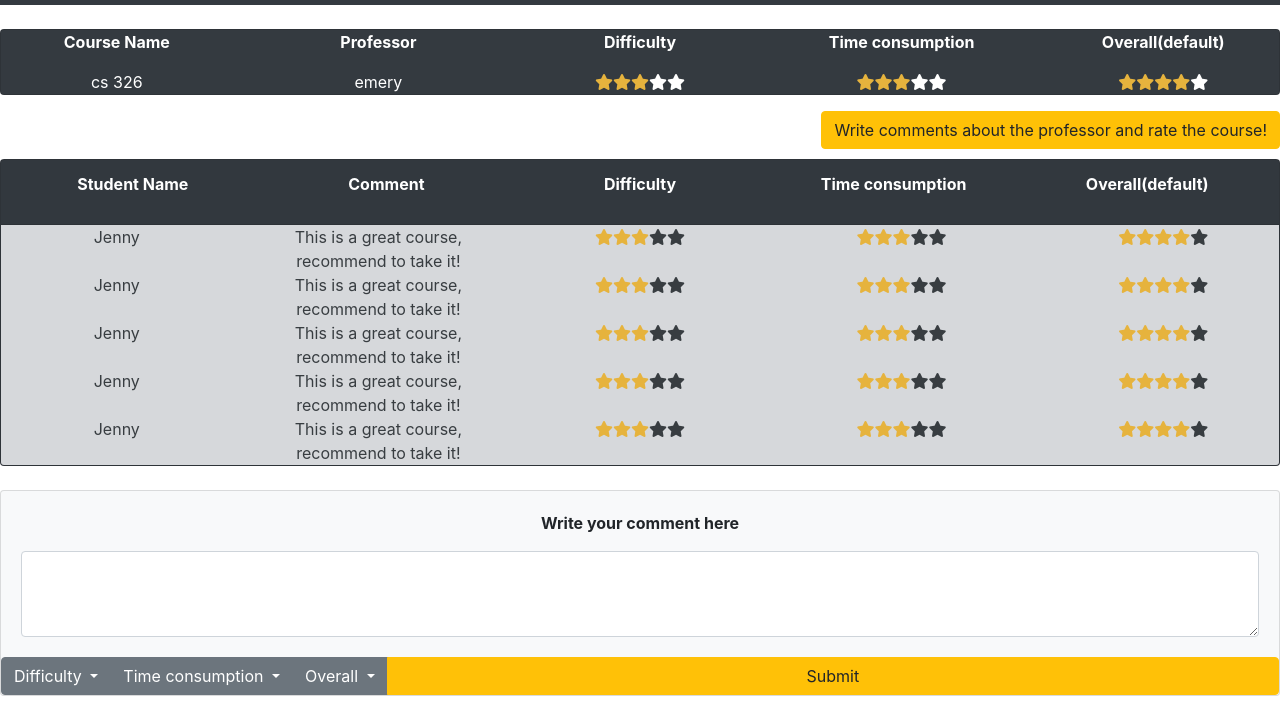
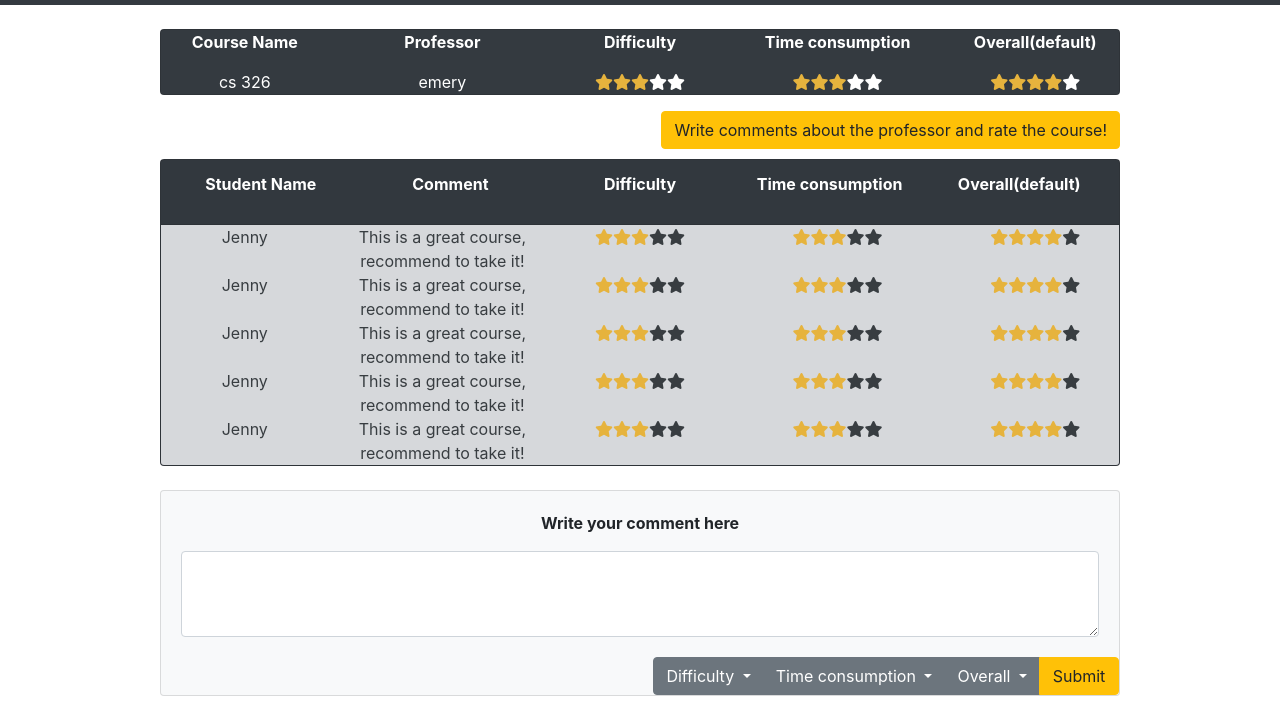
Before and after one commit to cozheyuanzhangde/cs326-final-Beta, a plain HTML site: page coursedetail.html in a window 1280 px wide. Shown: the part 95-807 px from the top of the page. Drawn offline with nearby package versions, Linux system fonts and the light colour scheme.

Commit message:
Update main.css

```diff
--- a/css/main.css
+++ b/css/main.css
@@ -53,3 +53,9 @@
     font-weight: bold;
     font-size: large;
 }
+.containerDetail {
+    width: 60rem;
+}
+.containerSearch {
+    max-width: 5rem;
+}
```
